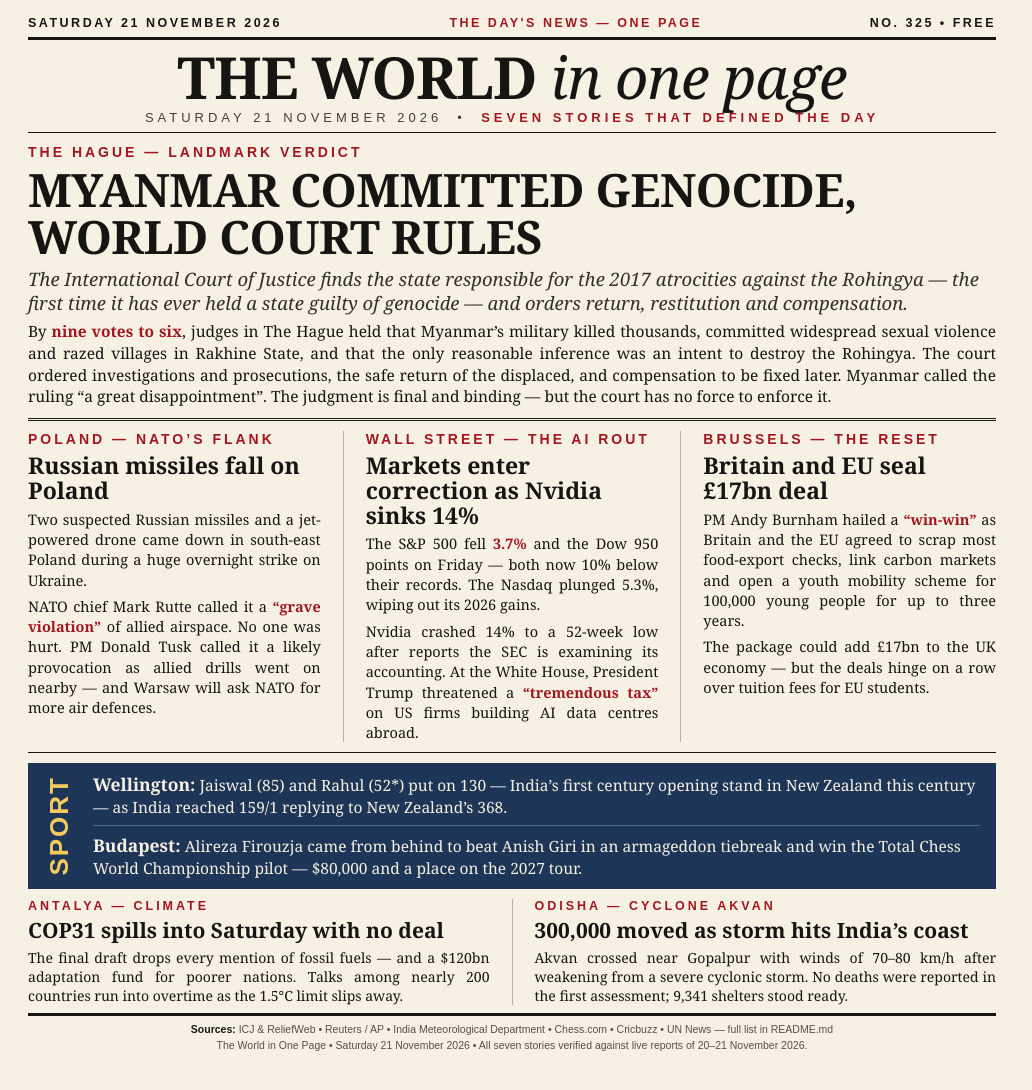
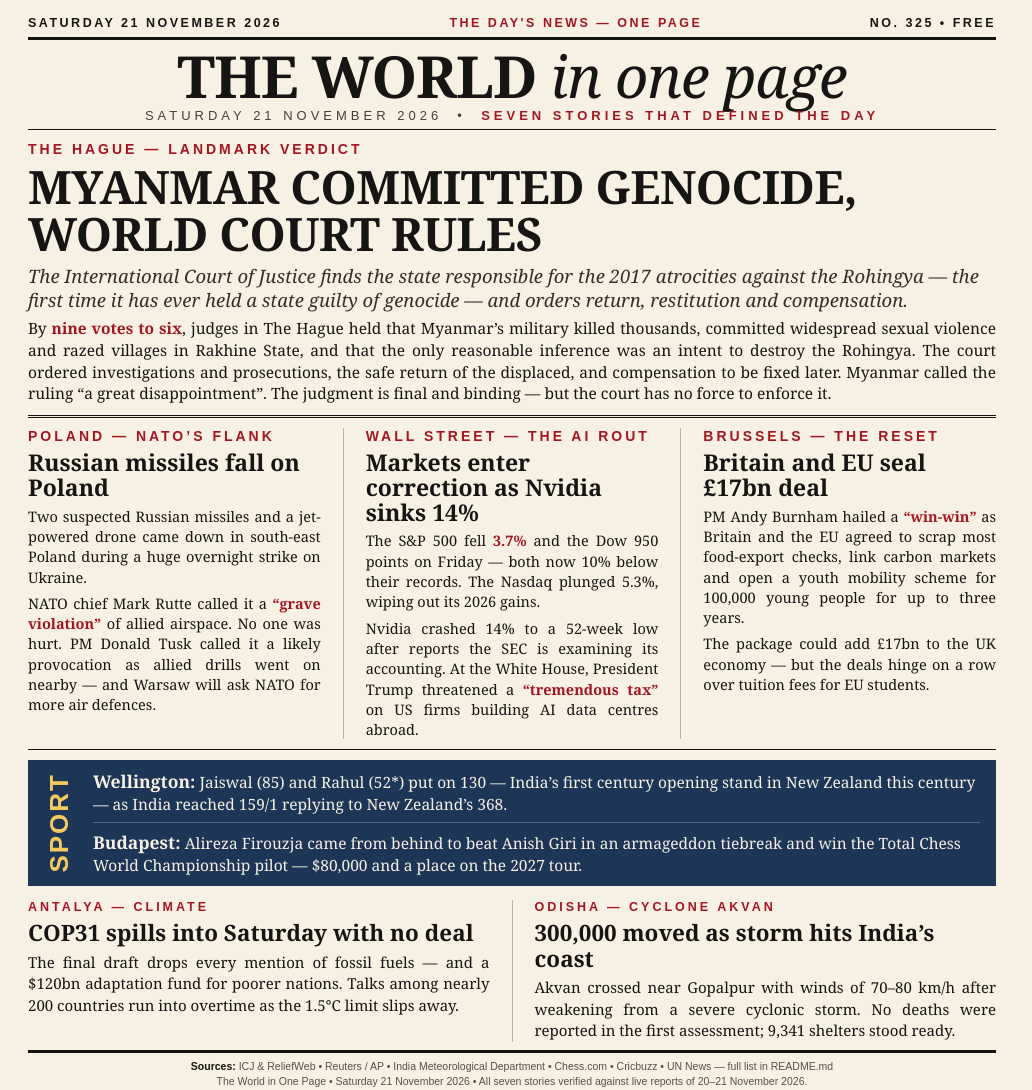
Before and after one commit to anisakansa/news-image-20261121, a website: page poster.html in a window 1280 px wide. Shown: the whole page, without its empty margins (0-1032 px from the left). Before the commit the page ends 1053 px from the top, so only its background shows below. Drawn offline with Linux system fonts and the light colour scheme.

Commit message:
news-image-20261121 v2: enlarge bottom-band type, tighten masthead; stricter PNG validation (exact 1024x1024, IHDR len 13, disk-size cross-check)

```diff
--- a/poster.html
+++ b/poster.html
@@ -23,14 +23,14 @@
     border-bottom: 3px solid #161513; padding-bottom: 7px;
   }
   .dateline .red { color: #a31621; }
-  .masthead { text-align: center; padding: 9px 0 7px 0; border-bottom: 1px solid #161513; }
+  .masthead { text-align: center; padding: 8px 0 6px 0; border-bottom: 1px solid #161513; }
   .masthead h1 {
     font-size: 58px; line-height: 0.95; font-weight: 900; letter-spacing: -1px;
   }
   .masthead h1 .thin { font-weight: 400; font-style: italic; }
   .masthead .sub {
     font-family: Arial, Helvetica, sans-serif; font-size: 13px;
-    letter-spacing: 4px; text-transform: uppercase; margin-top: 6px; color: #44403a;
+    letter-spacing: 4px; text-transform: uppercase; margin-top: 5px; color: #44403a;
   }
   .masthead .sub b { color: #a31621; }
   /* ---------- LEAD ---------- */
@@ -68,12 +68,12 @@
   .sport .item b { font-size: 17.5px; }
   .sport .item span { font-size: 15.5px; line-height: 1.35; }
   /* ---------- BOTTOM BANDS ---------- */
-  .bands { display: flex; gap: 22px; margin-top: 10px; flex: 1; }
+  .bands { display: flex; gap: 22px; margin-top: 12px; padding-top: 2px; flex: 1; }
   .band { flex: 1; }
   .band + .band { border-left: 1px solid #b9b0a0; padding-left: 22px; }
   .band .kicker { font-size: 12.5px; }
-  .band h4 { font-size: 21px; line-height: 1.1; font-weight: 900; margin: 4px 0 5px 0; }
-  .band p { font-size: 14px; line-height: 1.38; text-align: justify; }
+  .band h4 { font-size: 22.5px; line-height: 1.12; font-weight: 900; margin: 5px 0 6px 0; }
+  .band p { font-size: 15px; line-height: 1.45; text-align: justify; }
   /* ---------- FOOTER ---------- */
   .footer {
     margin-top: 8px; padding-top: 6px; border-top: 3px solid #161513;
```
Also changed, not shown: main.ts (+13 -4 lines), entry.png.
